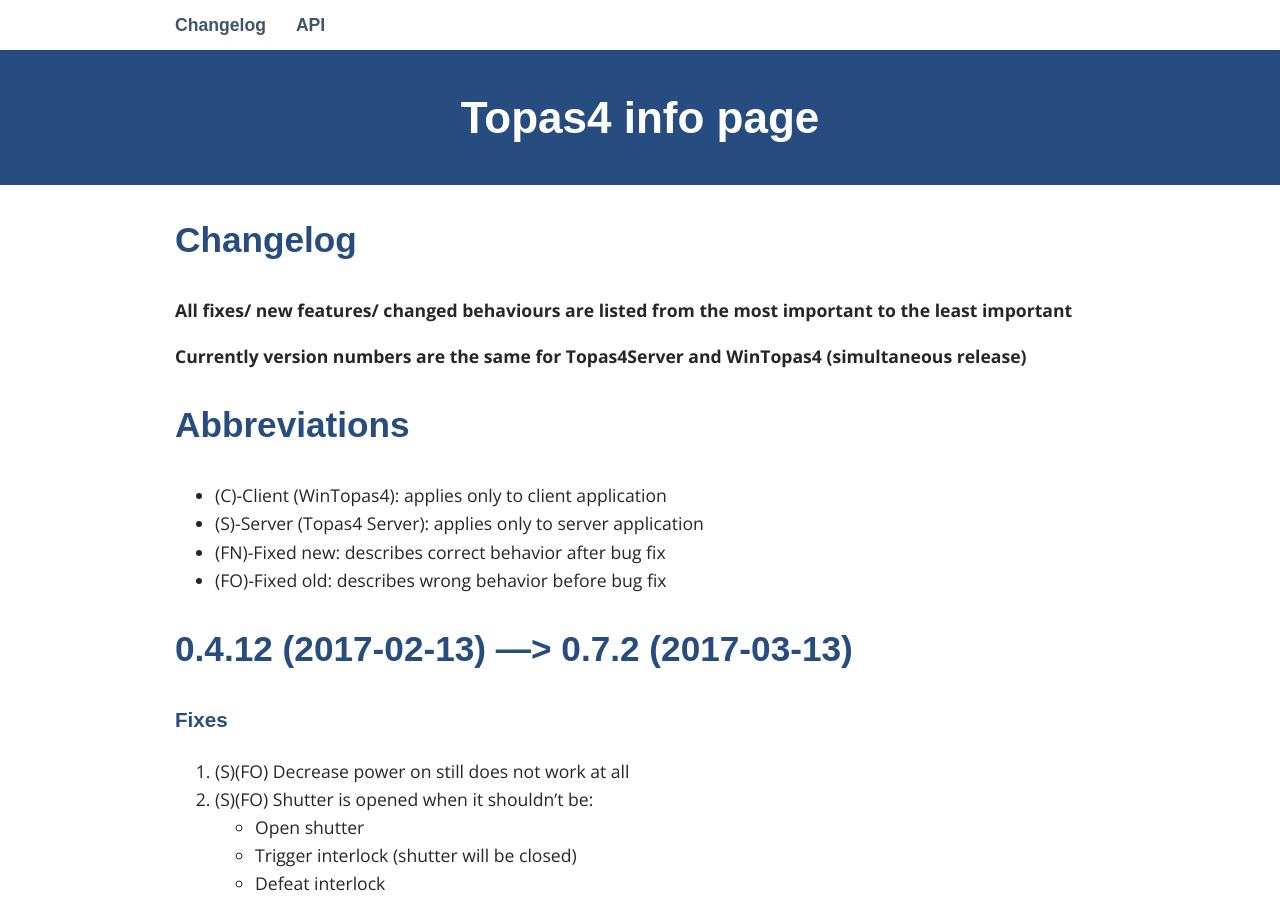
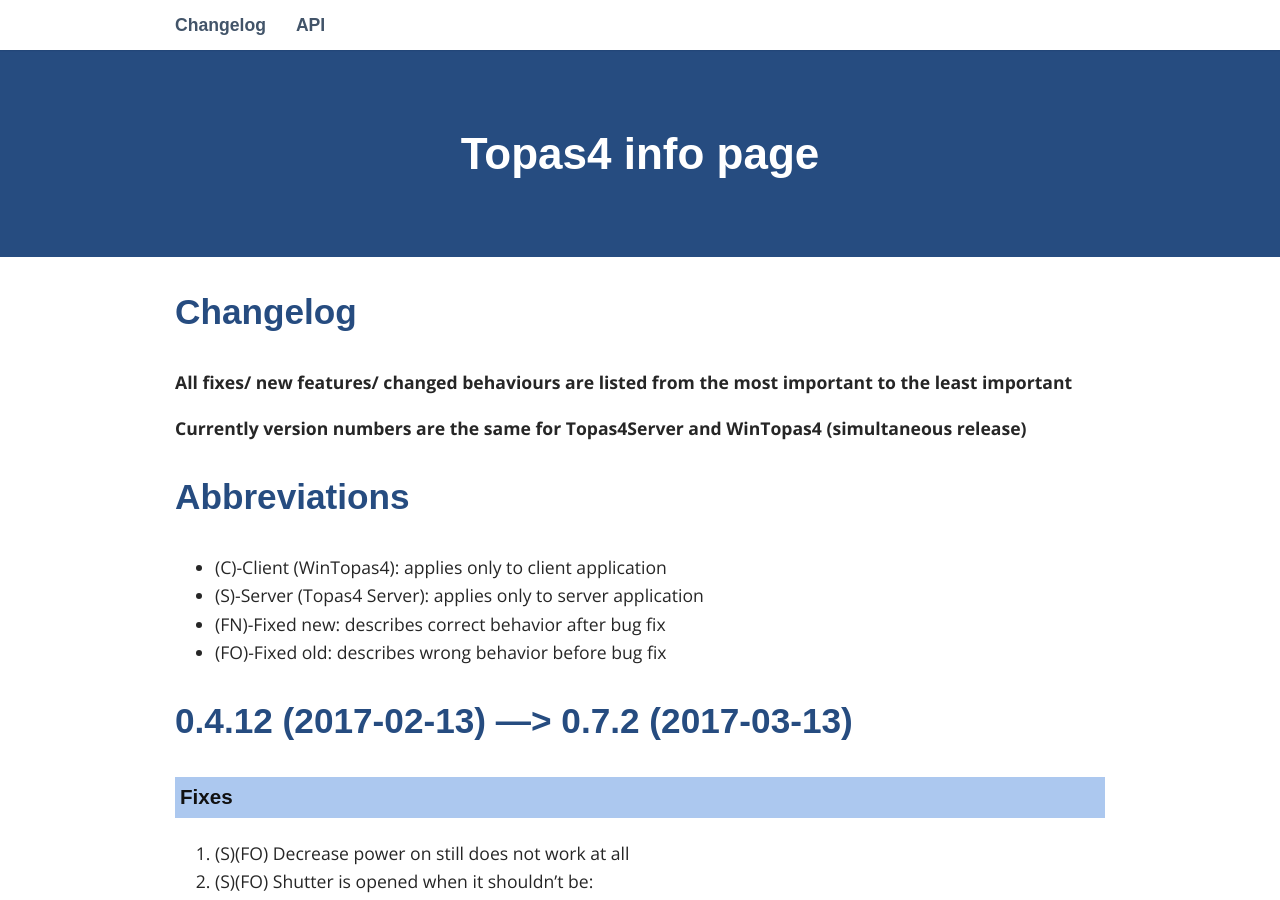
Before and after one commit to DomasM/Topas4InfoTemp00, a Jekyll site: the page built from _pages/03_changelog.md, in a window 1280 px wide and 900 px high. Built offline with Jekyll 4.4.1, drawn with Linux system fonts in a browser that asks for light colours; some web fonts are replaced.

Commit message:
H3 style and top bar height.

```diff
--- a/_sass/_layout.scss
+++ b/_sass/_layout.scss
@@ -26,6 +26,11 @@
 h2 {
 	font-size: 2em;
 }
+h3{
+color: #111;
+background-color: #acc8ef;
+padding: 5px;
+}
 a,
 a:visited {
 	color: $link-color;
@@ -41,7 +46,7 @@
 	padding: 0px 15px;
 	text-align: center;
 	margin: 50px 0 0;
-	height: 15vh;
+	height: 23vh;
 	display: flex;
 	justify-content: center;
 	align-items: center;
```
